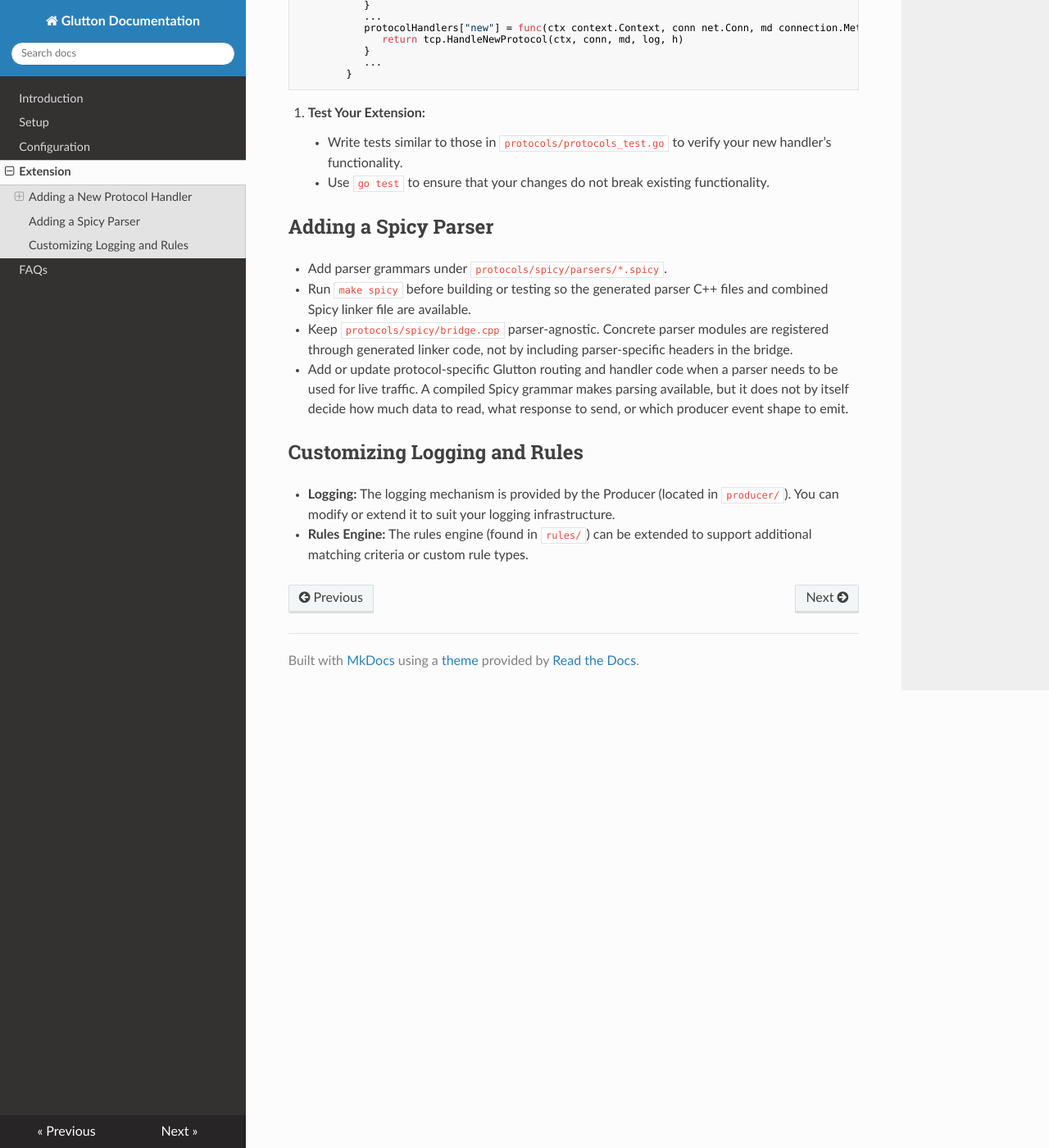
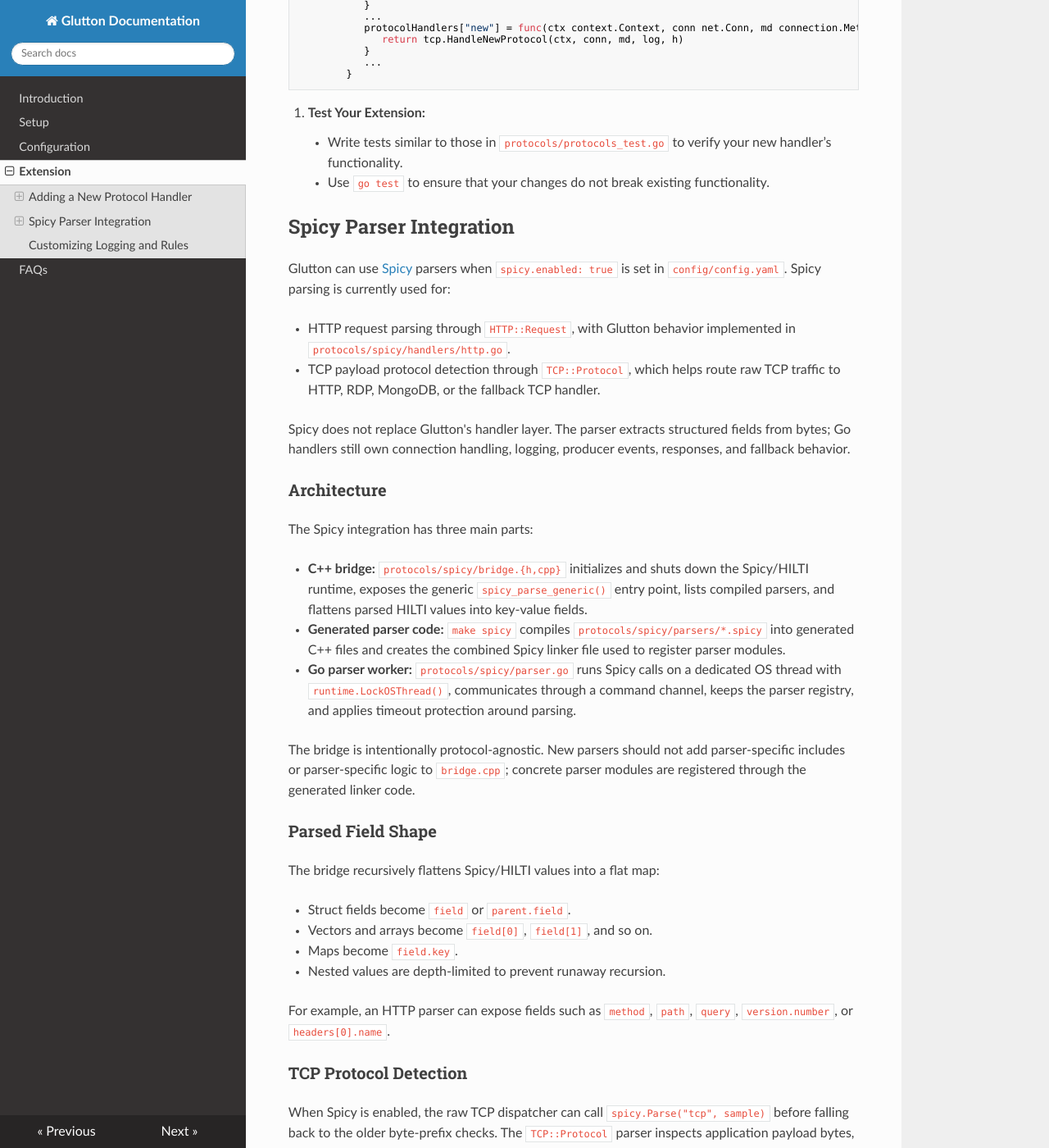
Before and after one commit to mushorg/glutton, an MkDocs documentation site: the page built from docs/extension.md, in a window 1280 px wide and 1400 px high, scrolled down 1197 px. Shown: the whole window at 82% size. Built offline with MkDocs 1.6.1, drawn with Linux system fonts in a browser that asks for light colours; nearby versions of some CDN libraries; some of the changed text lies outside the part shown.

Commit message:
docs: Adds Spicy bridge architecture and configuration details

```diff
--- a/docs/extension.md
+++ b/docs/extension.md
@@ -58,12 +58,55 @@ For example:
       - Write tests similar to those in `protocols/protocols_test.go` to verify your new handler’s functionality.
       - Use `go test` to ensure that your changes do not break existing functionality.
 
-## Adding a Spicy Parser
+## Spicy Parser Integration
 
-- Add parser grammars under `protocols/spicy/parsers/*.spicy`.
-- Run `make spicy` before building or testing so the generated parser C++ files and combined Spicy linker file are available.
-- Keep `protocols/spicy/bridge.cpp` parser-agnostic. Concrete parser modules are registered through generated linker code, not by including parser-specific headers in the bridge.
-- Add or update protocol-specific Glutton routing and handler code when a parser needs to be used for live traffic. A compiled Spicy grammar makes parsing available, but it does not by itself decide how much data to read, what response to send, or which producer event shape to emit.
+Glutton can use [Spicy](https://docs.zeek.org/projects/spicy/en/latest/) parsers when `spicy.enabled: true` is set in `config/config.yaml`. Spicy parsing is currently used for:
+
+- HTTP request parsing through `HTTP::Request`, with Glutton behavior implemented in `protocols/spicy/handlers/http.go`.
+- TCP payload protocol detection through `TCP::Protocol`, which helps route raw TCP traffic to HTTP, RDP, MongoDB, or the fallback TCP handler.
+
+Spicy does not replace Glutton's handler layer. The parser extracts structured fields from bytes; Go handlers still own connection handling, logging, producer events, responses, and fallback behavior.
+
+### Architecture
+
+The Spicy integration has three main parts:
+
+- **C++ bridge:** `protocols/spicy/bridge.{h,cpp}` initializes and shuts down the Spicy/HILTI runtime, exposes the generic `spicy_parse_generic()` entry point, lists compiled parsers, and flattens parsed HILTI values into key-value fields.
+- **Generated parser code:** `make spicy` compiles `protocols/spicy/parsers/*.spicy` into generated C++ files and creates the combined Spicy linker file used to register parser modules.
+- **Go parser worker:** `protocols/spicy/parser.go` runs Spicy calls on a dedicated OS thread with `runtime.LockOSThread()`, communicates through a command channel, keeps the parser registry, and applies timeout protection around parsing.
+
+The bridge is intentionally protocol-agnostic. New parsers should not add parser-specific includes or parser-specific logic to `bridge.cpp`; concrete parser modules are registered through the generated linker code.
+
+### Parsed Field Shape
+
+The bridge recursively flattens Spicy/HILTI values into a flat map:
+
+- Struct fields become `field` or `parent.field`.
+- Vectors and arrays become `field[0]`, `field[1]`, and so on.
+- Maps become `field.key`.
+- Nested values are depth-limited to prevent runaway recursion.
+
+For example, an HTTP parser can expose fields such as `method`, `path`, `query`, `version.number`, or `headers[0].name`.
+
+### TCP Protocol Detection
+
+When Spicy is enabled, the raw TCP dispatcher can call `spicy.Parse("tcp", sample)` before falling back to the older byte-prefix checks. The `TCP::Protocol` parser inspects application payload bytes, not TCP/IP headers.
+
+The detector currently recognizes:
+
+- HTTP from the first request bytes.
+- RDP from the initial connection bytes.
+- MongoDB from a valid 16-byte message header.
+
+Unknown or invalid samples continue through the normal fallback TCP handler.
+
+### Adding a Spicy Parser
+
+1. Add a grammar under `protocols/spicy/parsers/*.spicy`.
+2. Run `make spicy` before building or testing so generated parser C++ files, parser headers, and the combined linker file are available.
+3. Use the parser from Go through `spicy.Parse("<protocol>", payload)`. Parser names are registered from compiled Spicy module names, for example `HTTP::Request` is available as `http`.
+4. Add or update Glutton routing and handler code when the parser should be used for live traffic. A compiled grammar makes parsing available, but it does not decide how much data to read, what handler to call, what response to send, or which producer event shape to emit.
+5. Add tests for the parser and any handler or routing behavior that consumes it.
 
 ## Customizing Logging and Rules
 
```
Also changed, not shown: docs/configuration.md (+4 -0 lines), docs/setup.md (+3 -3 lines).
